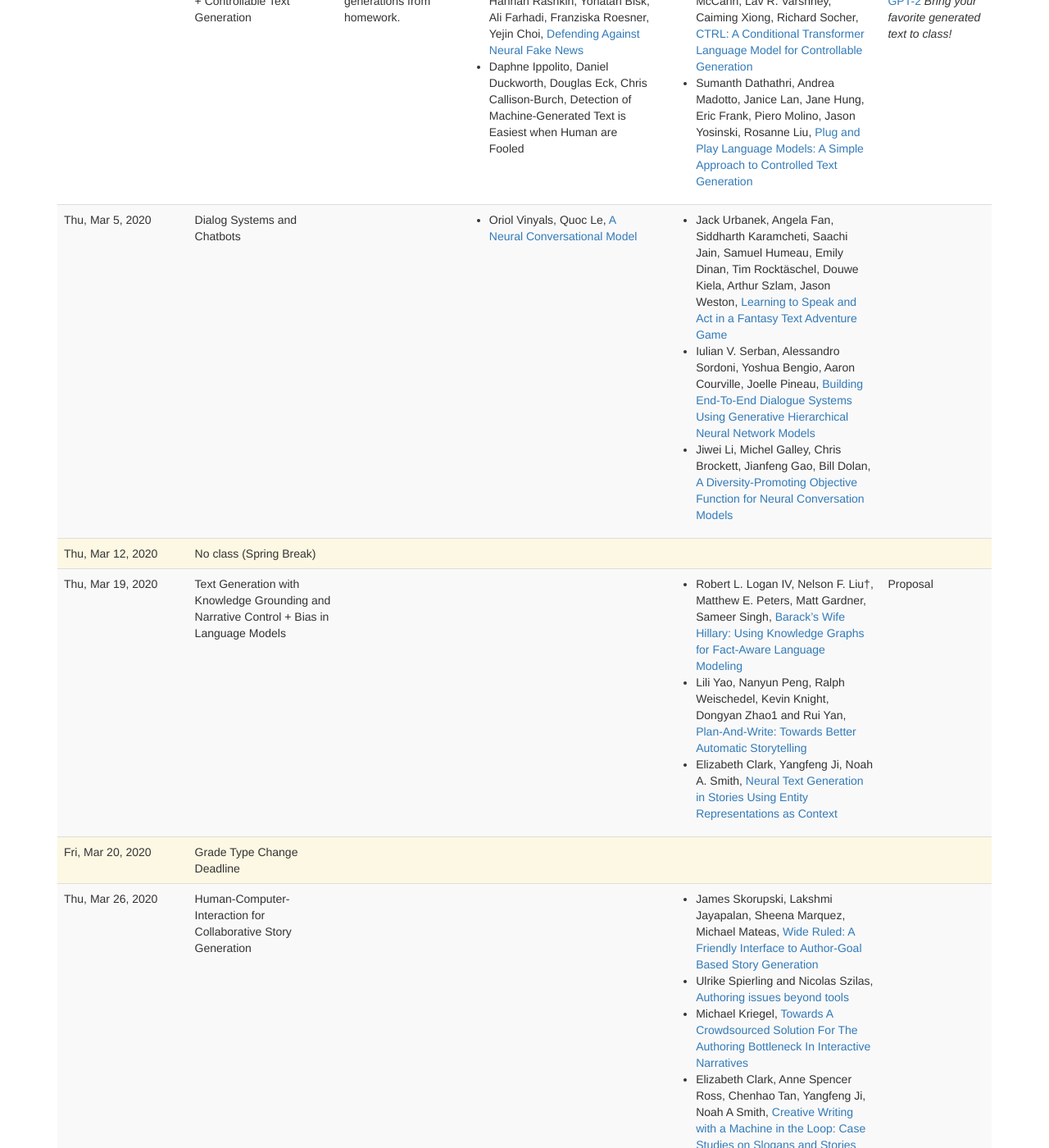
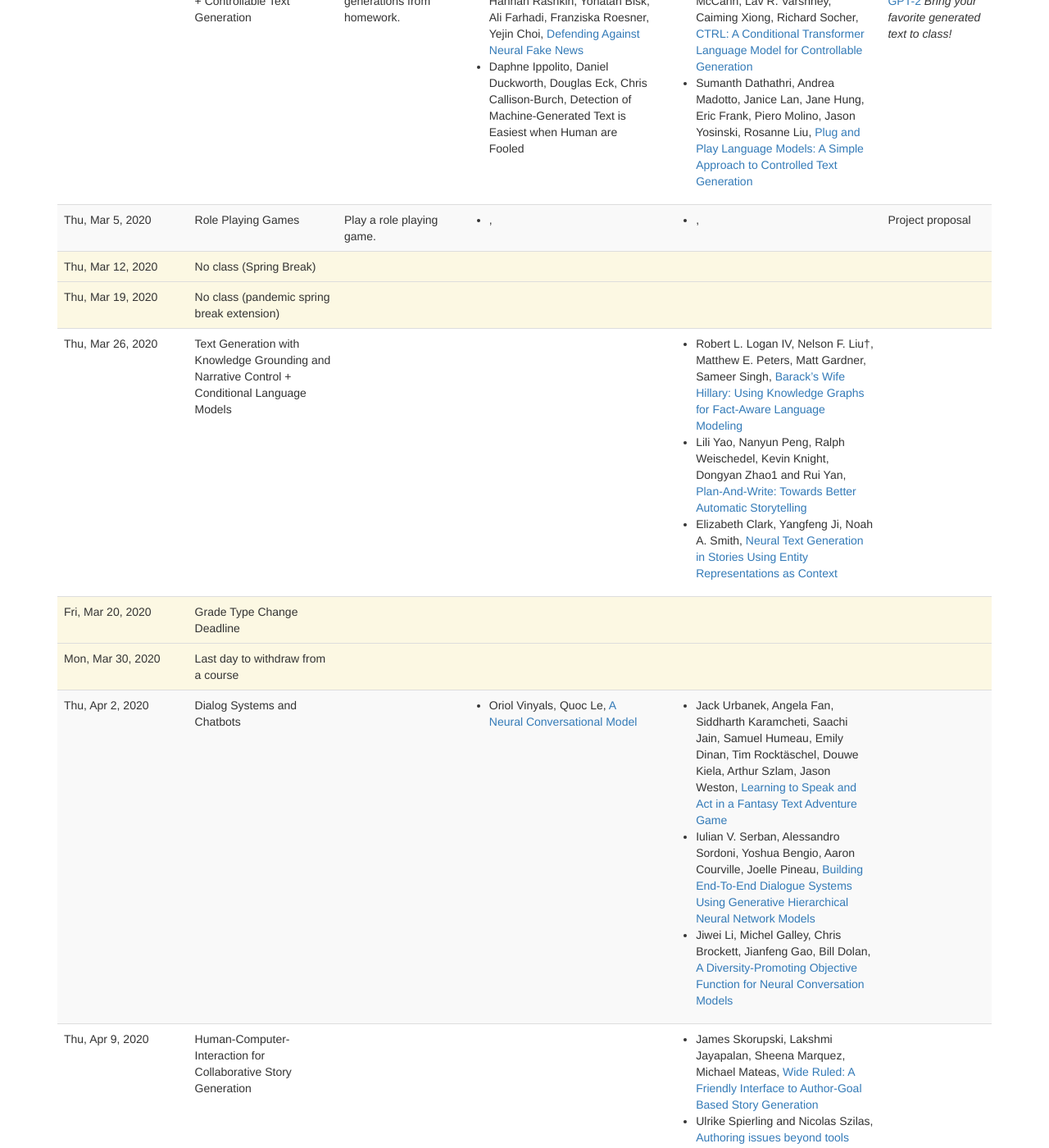
Before and after one commit to interactive-fiction-class/interactive-fiction-class.github.io, a Jekyll site: the page built from lectures.md, in a window 1280 px wide and 1400 px high, scrolled down 2521 px. Shown: the whole window at 82% size. Built offline with Jekyll 4.4.1, drawn with Linux system fonts in a browser that asks for light colours; nearby versions of some CDN libraries; a script that is not in the unit is left out; some of the changed lines change nothing that is shown; some of the changed text lies outside the part shown.

Commit message:
Update to new pandemic schedule.

```diff
--- a/_data/lectures.yaml
+++ b/_data/lectures.yaml
@@ -306,6 +306,56 @@
       note: Bring your favorite generated text to class!
 -
   date: 2020-03-05
+  title: Role Playing Games
+  slides:
+  activities:
+    -
+      title: Play a role playing game.
+  readings:
+    -
+  optional:
+    -
+  homework_due:
+    -
+      title: Project proposal
+-
+  date: 2020-03-12
+  title: No class (Spring Break)
+  type: no_lecture
+-
+  date: 2020-03-19
+  title: No class (pandemic spring break extension)
+  type: no_lecture
+-
+  date: 2020-03-26
+  title: Text Generation with Knowledge Grounding and Narrative Control + Conditional Language Models
+  slides:
+  optional:
+    -
+      title: Barack’s Wife Hillary&colon; Using Knowledge Graphs for Fact-Aware Language Modeling
+      authors: Robert L. Logan IV, Nelson F. Liu†, Matthew E. Peters, Matt Gardner, Sameer Singh
+      optional: true
+      url: https://www.aclweb.org/anthology/P19-1598.pdf
+    -
+      title: Plan-And-Write&colon; Towards Better Automatic Storytelling
+      authors: Lili Yao, Nanyun Peng, Ralph Weischedel, Kevin Knight, Dongyan Zhao1 and Rui Yan
+      optional: true
+      url: https://www.cs.jhu.edu/~npeng/papers/AAAI19-story-planning.pdf
+    -
+      title: Neural Text Generation in Stories Using Entity Representations as Context
+      authors: Elizabeth Clark, Yangfeng Ji, Noah A. Smith
+      optional: true
+      url: https://www.aclweb.org/anthology/N18-1204.pdf
+-
+  date: 2020-03-20
+  title: Grade Type Change Deadline
+  type: no_lecture
+-
+  date: 2020-03-30
+  title: Last day to withdraw from a course
+  type: no_lecture
+-
+  date: 2020-04-02
   title: Dialog Systems and Chatbots
   description: Building more interesting NPCs
   slides:
@@ -334,38 +384,7 @@
       url: https://arxiv.org/abs/1510.03055
       year: 2015
 -
-  date: 2020-03-12
-  title: No class (Spring Break)
-  type: no_lecture
--
-  date: 2020-03-19
-  title: Text Generation with Knowledge Grounding and Narrative Control + Bias in Language Models
-  slides:
-  optional:
-    -
-      title: Barack’s Wife Hillary&colon; Using Knowledge Graphs for Fact-Aware Language Modeling
-      authors: Robert L. Logan IV, Nelson F. Liu†, Matthew E. Peters, Matt Gardner, Sameer Singh
-      optional: true
-      url: https://www.aclweb.org/anthology/P19-1598.pdf
-    -
-      title: Plan-And-Write&colon; Towards Better Automatic Storytelling
-      authors: Lili Yao, Nanyun Peng, Ralph Weischedel, Kevin Knight, Dongyan Zhao1 and Rui Yan
-      optional: true
-      url: https://www.cs.jhu.edu/~npeng/papers/AAAI19-story-planning.pdf
-    -
-      title: Neural Text Generation in Stories Using Entity Representations as Context
-      authors: Elizabeth Clark, Yangfeng Ji, Noah A. Smith
-      optional: true
-      url: https://www.aclweb.org/anthology/N18-1204.pdf
-  homework_due:
-    -
-      title: Proposal
--
-  date: 2020-03-20
-  title: Grade Type Change Deadline
-  type: no_lecture
--
-  date: 2020-03-26
+  date: 2020-04-09
   title: Human-Computer-Interaction for Collaborative Story Generation
   slides:
   optional:
@@ -402,12 +421,20 @@
       year: 2003
       authors: Mariet Theune, Sander Faas, Anton Nijholt, and Dirk Heylen
       url: https://wwwhome.ewi.utwente.nl/~anijholt/artikelen/tidse2003.pdf
+    -
+      title: Narrative Planning&colon; Balancing Plot and Character
+      authors: Mark Riedl and Michael Young
+      optional: True
+      url: https://www.jair.org/index.php/jair/article/download/10669/25501
+      year: 2020
+    -
+      title: Interactive Drama, Art and Artificial Intelligence
+      authors: Michael Mateas
+      optional: TODO
+      url: https://www.cs.cmu.edu/~dgroup/papers/CMU-CS-02-206.pdf
+      year: 2002
 -
-  date: 2020-03-30
-  title: Last day to withdraw from a course
-  type: no_lecture
--
-  date: 2020-04-02
+  date: 2020-04-16
   title: Computer Vision, Speech, and other Multimodal Connections
   slides:
   optional:
@@ -433,47 +460,30 @@
       url: https://ieeexplore.ieee.org/abstract/document/8683682/authors#authors
       optional: True
 -
-  date: 2020-04-09
-  title: History of Story-telling in Artificial Intelligence
-  description: Classic AI approaches to Story Telling
-  slides:
-  optional:
-    -
-      title: Creating characters in a story-telling universe
-      authors: Michael Lebowitz
-      year: 1984
-      optional: True
-      url: https://academiccommons.columbia.edu/doi/10.7916/D8736ZV9/download
-    -
-      title: Story-telling as planning and learning
-      authors: Michael Lebowitz
-      year: 1985
-      optional: True
-      url: https://academiccommons.columbia.edu/doi/10.7916/D8K362MH/download
-    -
-      title: Gameplay, Interactive Drama, and Training&colon; Authoring Edutainment Stories for Online Players (AESOP)
-      authors: Barry G. Silverman, Michael Johns, Ransom Weaver, Josh Mosley
-      year: 1985
-      optional: True
-      url: https://academiccommons.columbia.edu/doi/10.7916/D8K362MH/download
-
-    -
-      title: Narrative Planning&colon; Balancing Plot and Character
-      authors: Mark Riedl and Michael Young
-      optional: True
-      url: https://www.jair.org/index.php/jair/article/download/10669/25501
-      year: 2020
-    -
-      title: Interactive Drama, Art and Artificial Intelligence
-      authors: Michael Mateas
-      optional: TODO
-      url: https://www.cs.cmu.edu/~dgroup/papers/CMU-CS-02-206.pdf
-      year: 2002
--
-  date: 2020-04-16
-  title: TBD
-  slides:
--
   date: 2020-04-23
   title: Final Presentations
   slides:
+
+# Temporarily removed this.
+# title: History of Story-telling in Artificial Intelligence
+#   description: Classic AI approaches to Story Telling
+#   slides:
+#   optional:
+#     -
+#       title: Creating characters in a story-telling universe
+#       authors: Michael Lebowitz
+#       year: 1984
+#       optional: True
+#       url: https://academiccommons.columbia.edu/doi/10.7916/D8736ZV9/download
+#     -
+#       title: Story-telling as planning and learning
+#       authors: Michael Lebowitz
+#       year: 1985
+#       optional: True
+#       url: https://academiccommons.columbia.edu/doi/10.7916/D8K362MH/download
+#     -
+#       title: Gameplay, Interactive Drama, and Training&colon; Authoring Edutainment Stories for Online Players (AESOP)
+#       authors: Barry G. Silverman, Michael Johns, Ransom Weaver, Josh Mosley
+#       year: 1985
+#       optional: True
+#       url: https://academiccommons.columbia.edu/doi/10.7916/D8K362MH/download
```
